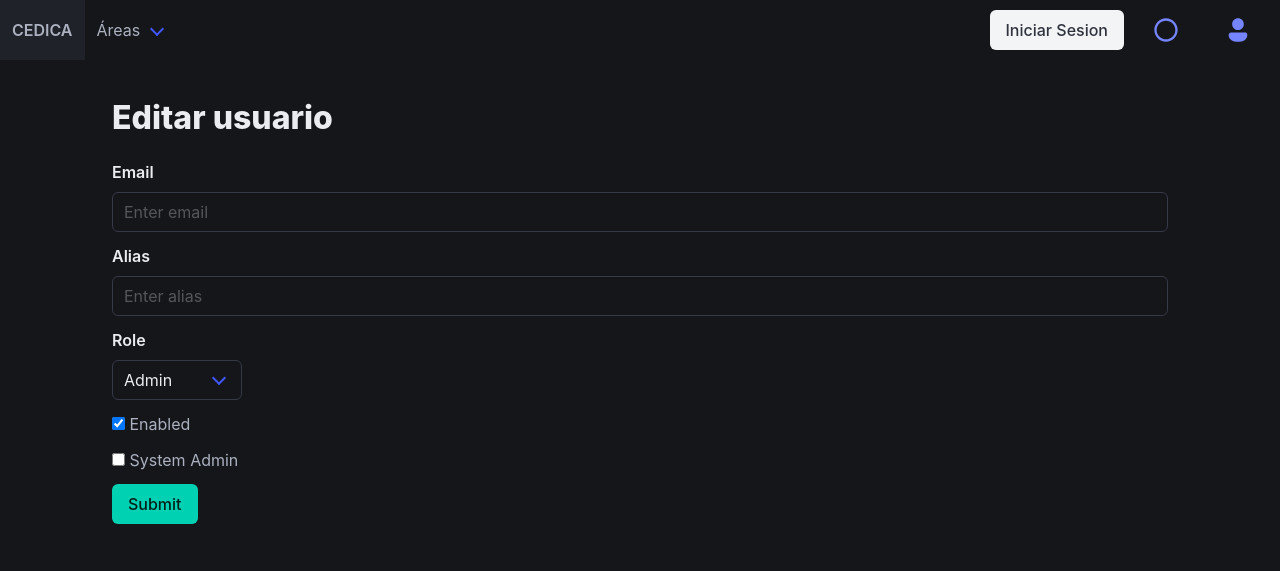
After one commit to notjuanitorres/proyecto2024-CEDICA, a Flask app: template admin/src/web/templates/accounts/edit_user.html in a window 1280 px wide. The commit adds this page. Shown: the top 571 px of the page. Run offline with Flask 3, Linux system fonts and the light colour scheme; the template is opened without the code that fills it: values that come from a table or form of the project are taken from there, others are empty.

Commit message:
allow submitting a form to edit a user

```diff
--- a/admin/src/core/module/accounts/__init__.py
+++ b/admin/src/core/module/accounts/__init__.py
@@ -1,3 +1,3 @@
 from .repositories import AccountsRepository
 from .services import AccountsServices, AbstractAccountsServices
-from .forms import UserCreateForm
+from .forms import UserCreateForm, UserEditForm
--- a/admin/src/core/module/accounts/forms.py
+++ b/admin/src/core/module/accounts/forms.py
@@ -8,8 +8,6 @@ class UserCreateForm(FlaskForm):
         "Email",
         validators=[DataRequired(), Email(message="Email invalido"), Length(max=100)],
     )
-
-    alias = StringField("Alias", validators=[DataRequired(), Length(min=3, max=15)])
 
     password = PasswordField(
         "Password",
@@ -29,10 +27,6 @@ class UserCreateForm(FlaskForm):
         ],
     )
 
-    enabled = BooleanField("Enabled", default=True)
-
-    system_admin = BooleanField("System Admin", default=False)
-
     role_id = SelectField(
         "Role",
         coerce=int,
@@ -45,3 +39,32 @@ class UserCreateForm(FlaskForm):
         ],
         validators=[Optional()],
     )
+    alias = StringField("Alias", validators=[DataRequired(), Length(min=3, max=15)])
+
+    enabled = BooleanField("Enabled", default=True)
+
+    system_admin = BooleanField("System Admin", default=False)
+
+
+class UserEditForm(FlaskForm):
+    email = StringField(
+        "Email",
+        validators=[DataRequired(), Email(message="Email invalido"), Length(max=100)],
+    )
+    role_id = SelectField(
+        "Role",
+        coerce=int,
+        # TODO: Choices should be a list of the roles stored on the DB and retrieved from there
+        choices=[
+            (1, "Admin"),
+            (2, "Voluntario"),
+            (3, "Equestre"),
+            (4, "Tecnico"),
+        ],
+        validators=[Optional()],
+    )
+    alias = StringField("Alias", validators=[DataRequired(), Length(min=3, max=15)])
+
+    enabled = BooleanField("Enabled", default=True)
+
+    system_admin = BooleanField("System Admin", default=False)
--- /dev/null
+++ b/admin/src/web/templates/accounts/edit_user.html
@@ -0,0 +1,70 @@
+{% extends "layout.html" %}
+
+{% block title %} Usuarios - Editar usuario {% endblock %}
+
+{% block head %}
+    {{ super() }}
+{% endblock %}
+
+{% block content %}
+    <section class="section">
+        <div class="container">
+            <h1 class="title">Editar usuario</h1>
+            <form method="POST">
+                {{ form.csrf_token }}
+                {{ form.hidden_tag() }}
+
+                <div class="field">
+                    <label class="label">{{ form.email.label }}</label>
+                    <div class="control">
+                        {{ form.email(class="input", type="email", placeholder="Enter email") }}
+                    </div>
+                    {% if form.email.errors %}
+                        <p class="help is-danger">{{ form.email.errors[0] }}</p>
+                    {% endif %}
+                </div>
+
+                <div class="field">
+                    <label class="label">{{ form.alias.label }}</label>
+                    <div class="control">
+                        {{ form.alias(class="input", placeholder="Enter alias") }}
+                    </div>
+                    {% if form.alias.errors %}
+                        <p class="help is-danger">{{ form.alias.errors[0] }}</p>
+                    {% endif %}
+                </div>
+
+                <div class="field">
+                    <label class="label">{{ form.role_id.label }}</label>
+                    <div class="control">
+                        <div class="select">
+                            {{ form.role_id() }}
+                        </div>
+                    </div>
+                </div>
+
+                <div class="field">
+                    <div class="control">
+                        <label class="checkbox">
+                            {{ form.enabled() }} {{ form.enabled.label }}
+                        </label>
+                    </div>
+                </div>
+
+                <div class="field">
+                    <div class="control">
+                        <label class="checkbox">
+                            {{ form.system_admin() }} {{ form.system_admin.label }}
+                        </label>
+                    </div>
+                </div>
+
+                <div class="field">
+                    <div class="control">
+                        <button class="button is-primary" type="submit">Submit</button>
+                    </div>
+                </div>
+            </form>
+        </div>
+    </section>
+{% endblock %}
--- a/admin/src/web/templates/macros/edit_menu.html
+++ b/admin/src/web/templates/macros/edit_menu.html
@@ -1,4 +1,4 @@
-{% macro render_edit_menu(to_left, endpoints, field) %}
+{% macro render_actions_menu(to_left, endpoints, value) %}
     {% if to_left == true %}
     <div class="dropdown is-left is-hoverable">
     {% else %}
@@ -18,7 +18,7 @@
         <div class="dropdown-menu" id="dropdown-menu" role="menu">
         <div class="dropdown-content">
             <a href="" class="dropdown-item">Ver</a>
-            <a href="" class="dropdown-item">Editar</a>
+            <a href="{{ url_for(endpoints.edit, user_id=value) }}" class="dropdown-item">Editar</a>
             <a href="" class="dropdown-item">Eliminar</a>
         </div>
         </div>
--- a/admin/src/web/templates/macros/natural_boolean.html
+++ b/admin/src/web/templates/macros/natural_boolean.html
@@ -1,3 +1,4 @@
+<!-- TODO: Should be a jinja filter -->
 {% macro render_natural_boolean(bool) %}
 {% if bool %}
     <p>Si</p>
```
Also changed, not shown: admin/src/web/controllers/user.py (+43 -6 lines), admin/src/web/templates/accounts/users.html (+7 -7 lines).
